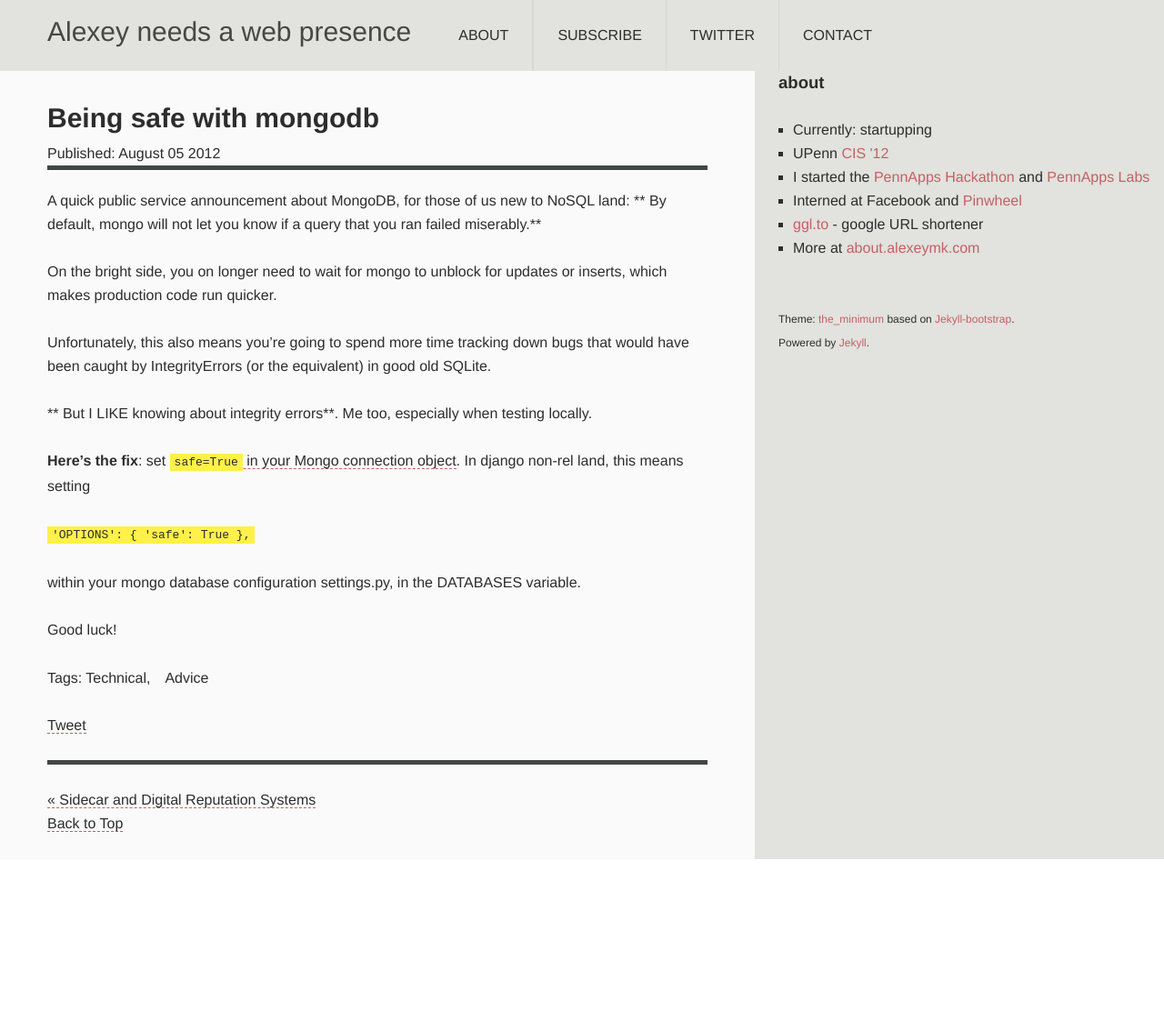
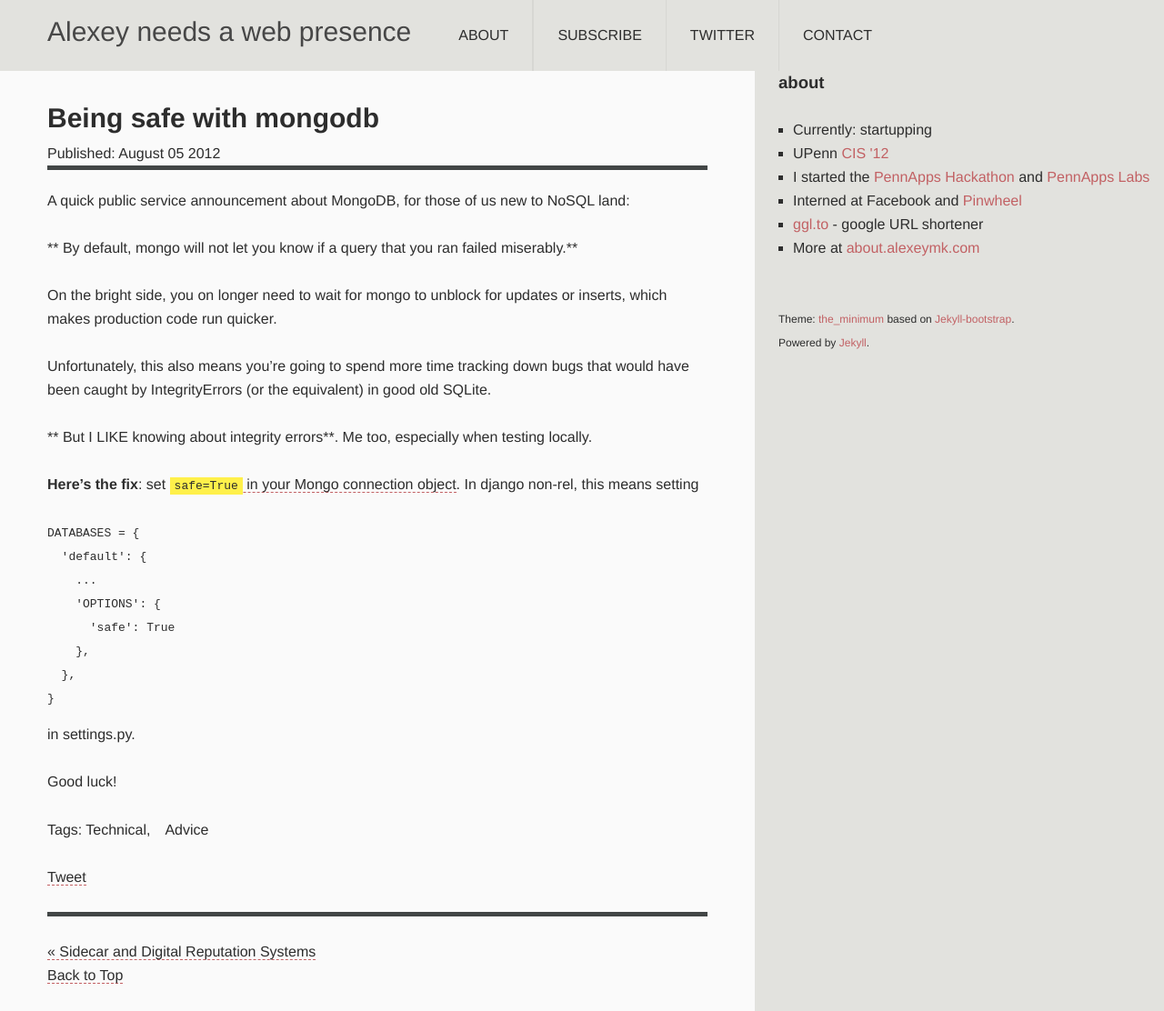
Before and after one commit to AlexeyMK/alexeymk.github.com, a Jekyll site: the page built from _posts/2012-08-05-be-safe-with-mongodb.md, in a window 1280 px wide. Shown: the whole page at 91% size. Built offline with Jekyll 4.4.1, drawn with Linux system fonts in a browser that asks for light colours; Markdown is read by kramdown in place of the engine named in the settings; comment, search, counter and statistics services are not loaded; before the commit the page ends 945 px from its top, so only the background shows below that.

Commit message:
minor tweaks

```diff
--- a/_posts/2012-08-05-be-safe-with-mongodb.md
+++ b/_posts/2012-08-05-be-safe-with-mongodb.md
@@ -8,7 +8,9 @@ tags:
 - advice
 ---
 
-A quick public service announcement about MongoDB, for those of us new to NoSQL land: ** By default, mongo will not let you know if a query that you ran failed miserably.**
+A quick public service announcement about MongoDB, for those of us new to NoSQL land:
+
+** By default, mongo will not let you know if a query that you ran failed miserably.**
 
 On the bright side, you on longer need to wait for mongo to unblock for updates or inserts, which makes production code run quicker.
 
@@ -16,12 +18,17 @@ Unfortunately, this also means you're going to spend more time tracking down bug
 
 ** But I LIKE knowing about integrity errors**.  Me too, especially when testing locally.
 
-**Here's the fix**: set [`safe=True` in your Mongo connection object](http://www.mongodb.org/display/DOCS/Connections).  In django non-rel land, this means setting
+**Here's the fix**: set [`safe=True` in your Mongo connection object](http://www.mongodb.org/display/DOCS/Connections).  In django non-rel, this means setting
 
-`'OPTIONS': {
-  'safe': True
-},`
+    DATABASES = {
+      'default': {
+        ...
+        'OPTIONS': {
+          'safe': True
+        },
+      },
+    }
 
-within your mongo database configuration settings.py, in the DATABASES variable.
+in settings.py.
 
 Good luck!
```
